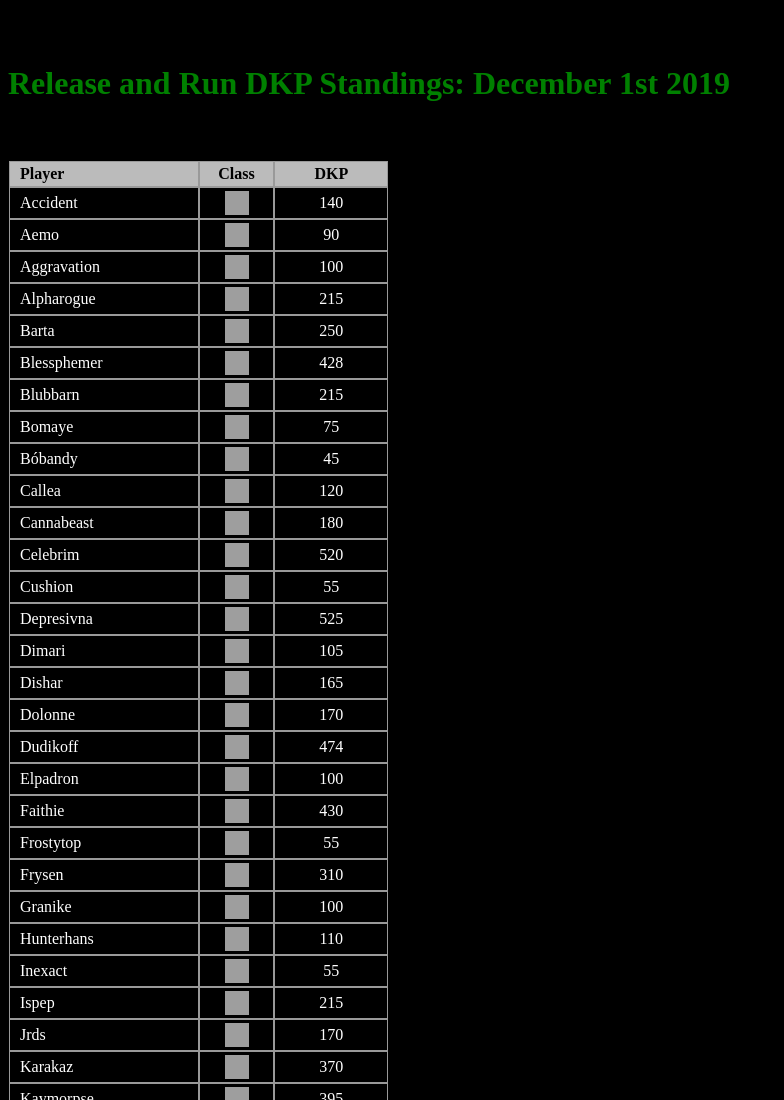
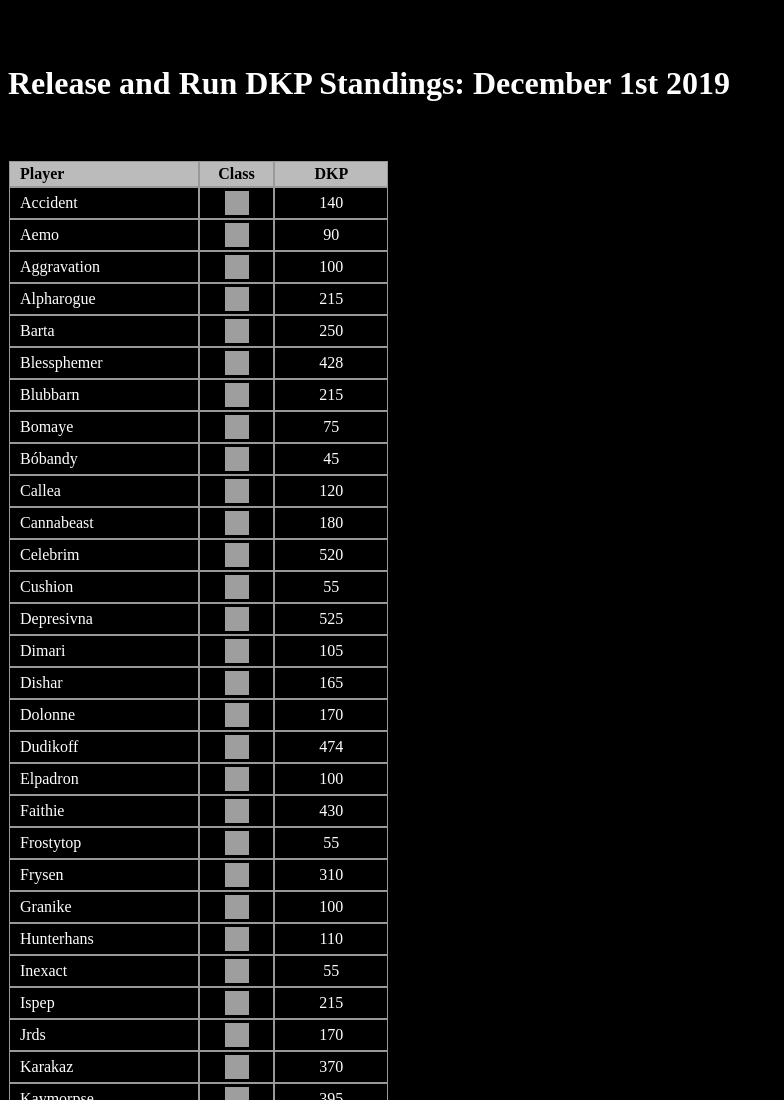
Before and after one commit to RnRGuildGitHubWoWClassic/RnRGuildGitHubWoWClassic.github.io, a plain HTML site: page DKPTable.html in a window 1280 px wide. Shown: the top 1100 px of the page, without its empty margins (0-784 px from the left). Drawn offline with Linux system fonts and the light colour scheme; grey boxes are pictures that could not be loaded; a script that the page names is missing.

Commit message:
Update DKPTable.html

```diff
--- a/DKPTable.html
+++ b/DKPTable.html
@@ -31,7 +31,7 @@ html { background-color: #000; };
 
 <br /><br />
 <div>
-   <h1 style = "color:green;">Release and Run DKP Standings: December 1st 2019</h1>
+   <h1 style = "color:white;">Release and Run DKP Standings: December 1st 2019</h1>
 </div>
 <br /><br />
 <div id="DKP" class="tab"><div class="divTable" style="width: 30%;border: 1px solid #000;">
```
